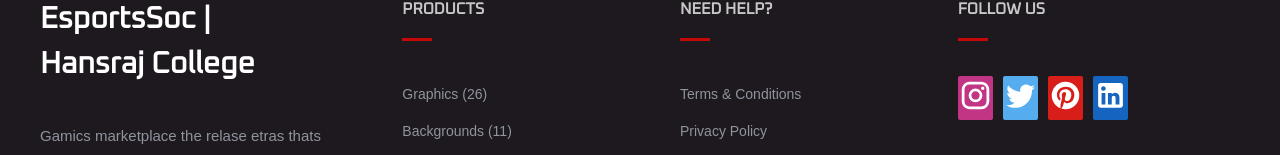
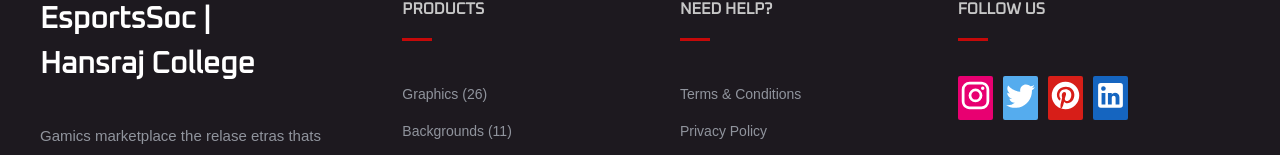
Before and after one commit to RakshitRabugotra/EsportsSoc, a React (Vite) app: page /EsportsSoc/home in a window 1280 px wide. Shown: the part 3208-3363 px from the top of the page. Built offline with nearby package versions, Linux system fonts and the light colour scheme.

Commit message:
Change color of social media icon

```diff
--- a/src/components/ContactUs/ContactUs.jsx
+++ b/src/components/ContactUs/ContactUs.jsx
@@ -150,7 +150,7 @@ function ContactUs() {
               <ul className="social-list">
 
                 <li>
-                  <a href="#" className="social-link" style={{backgroundColor: "#C13584"}}>
+                  <a href="#" className="social-link" style={{backgroundColor: "#e80071"}}>
                     <InstagramIcon name="logo-instagram"/>
                   </a>
                 </li>
```
